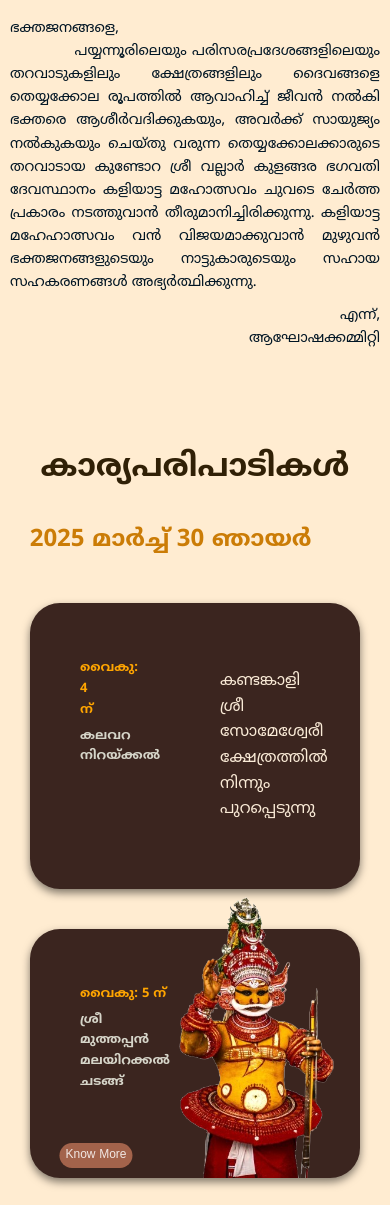
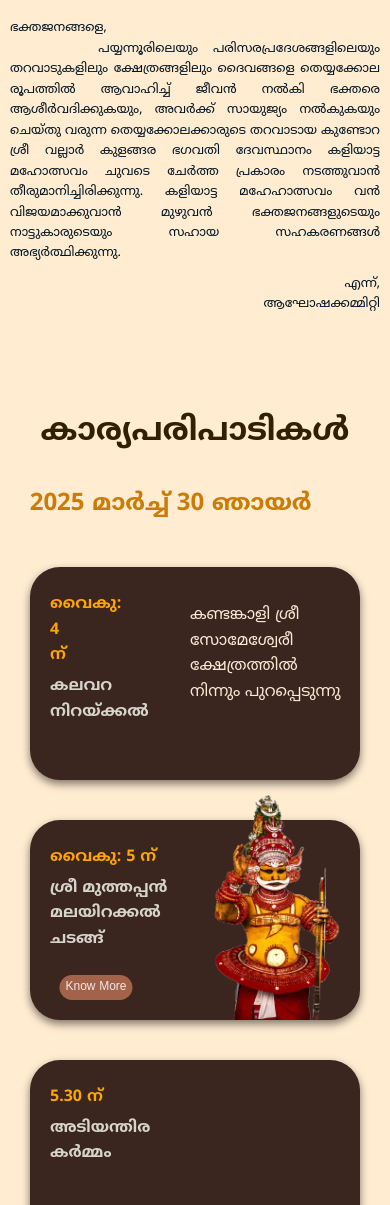
Before and after one commit to sidharthkv105/kaliyatta_maholsavam_website, a plain HTML site: page index.html in a window 390 px wide. Shown: the part 435-1640 px from the top of the page. Drawn offline with Linux system fonts and the light colour scheme.

Commit message:
version2.3

```diff
--- a/index.html
+++ b/index.html
@@ -25,9 +25,9 @@
 </body>
 
 <section id="invite">
-<p style="padding-left: 100px; padding-right: 100px; font-size: 1.1rem; text-align: justify;">
+<p style="padding-left: 100px; padding-right: 100px;">
     ഭക്തജനങ്ങളെ,<br>
-    &nbsp; &nbsp; &nbsp; &nbsp; &nbsp; &nbsp; പയ്യന്നൂരിലെയും പരിസരപ്രദേശങ്ങളിലെയും തറവാടുകളിലും ക്ഷേത്രങ്ങളിലും ദൈവങ്ങളെ തെയ്യക്കോല രൂപത്തിൽ ആവാഹിച്ച് ജീവൻ നൽകി ഭക്തരെ ആശീർവദിക്കുകയും,
+    &nbsp; &nbsp; &nbsp; പയ്യന്നൂരിലെയും പരിസരപ്രദേശങ്ങളിലെയും തറവാടുകളിലും ക്ഷേത്രങ്ങളിലും ദൈവങ്ങളെ തെയ്യക്കോല രൂപത്തിൽ ആവാഹിച്ച് ജീവൻ നൽകി ഭക്തരെ ആശീർവദിക്കുകയും,
      അവർക്ക് സായുജ്യം നൽകുകയും ചെയ്‌തു വരുന്ന തെയ്യക്കോലക്കാരുടെ തറവാടായ കുണ്ടോറ ശ്രീ വല്ലാർ കുളങ്ങര ഭഗവതി ദേവസ്ഥാനം കളിയാട്ട മഹോത്സവം ചുവടെ ചേർത്ത പ്രകാരം നടത്തുവാൻ തീരുമാനിച്ചിരിക്കുന്നു.
      കളിയാട്ട മഹേഹാത്സവം വൻ വിജയമാക്കുവാൻ മുഴുവൻ ഭക്തജനങ്ങളുടെയും നാട്ടുകാരുടെയും സഹായ സഹകരണങ്ങൾ അഭ്യർത്ഥിക്കുന്നു.
 </p>
--- a/style.css
+++ b/style.css
@@ -334,7 +334,6 @@ footer a:hover {
 }
 
 
-
 @media screen and (max-width: 767px) {
     /* Base container settings */
     html, body {
@@ -387,7 +386,7 @@ footer a:hover {
         width: 100%;
         height: 200px; /* Fixed height for all event containers */
         margin: 0;
-        padding: 50px;
+        padding: 20px 10px 20px 20px;
         box-sizing: border-box;
         position: relative;
         overflow: visible;
@@ -395,6 +394,7 @@ footer a:hover {
 
     .event-content {
         padding-right: 140px;
+        /* padding-left: 0px; */
         width: 100%;
         box-sizing: border-box;
         padding-bottom: 30px;
@@ -406,12 +406,12 @@ footer a:hover {
     }
 
     .event h4 {
-        font-size: small;
+        font-size: medium;
         margin: 5px 0;
     }
 
     .event h5 {
-        font-size: small;
+        font-size: medium;
         margin: 5px 0;
     }
 
@@ -427,7 +427,7 @@ footer a:hover {
 
     .know-more {
         left: 20%;
-        bottom: 10px;
+        bottom: 20px;
         font-size: 0.75rem;
         padding: 3px 6px;
     }
@@ -441,7 +441,7 @@ footer a:hover {
 
     #invite p {
         padding: 0 !important;
-        font-size: 0.9rem !important;
+        font-size: 0.8rem !important;
         text-align: justify;
         width: 100%;
         margin: 10px 0;
@@ -462,7 +462,7 @@ footer a:hover {
     .committee-list {
         display: grid;
         grid-template-columns: repeat(2, 1fr);
-        gap: 10px;
+        gap: 20px;
         width: 100%;
         padding: 0;
         box-sizing: border-box;
@@ -474,7 +474,7 @@ footer a:hover {
     .committee-item {
         width: 100%;
         margin: 0;
-        padding: 30px;
+        padding: 15px;
         font-size: 1rem;
         box-sizing: border-box;
     }
```
